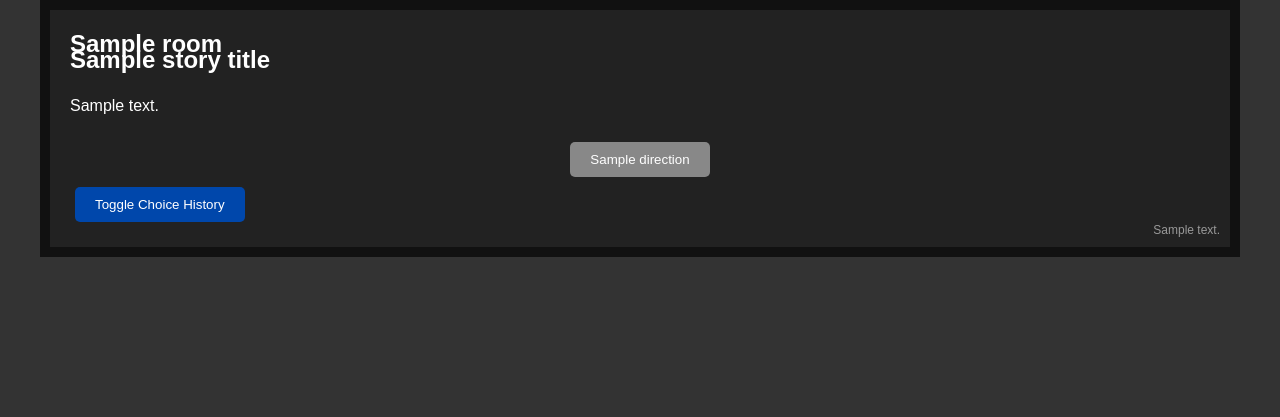
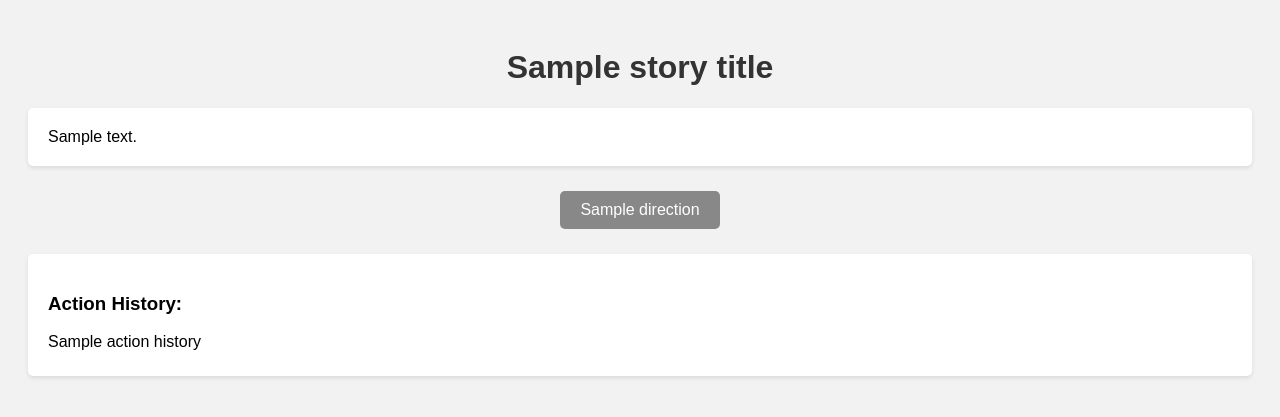
Before and after one commit to ViciousSquid/Adventure, a Flask app: template templates/adventure.html in a window 1280 px wide. Shown: the top 417 px of the page. Run offline with Flask 3, Linux system fonts and the light colour scheme; the template is opened without the code that fills it: most values are stand-ins (such as "Sample title", 1, 10 or a date in 2020); parts of the project's set-up code (start-up, migrations or seed data) failed here and were passed over; some libraries are stand-ins or nearby versions.

Commit message:
Add files via upload

```diff
--- a/templates/adventure.html
+++ b/templates/adventure.html
@@ -1,130 +1,102 @@
 <!DOCTYPE html>
 <html>
 <head>
-    <title>Adventure!</title>
+    <title>{{ story_title }}</title>
     <style>
         body {
             font-family: Arial, sans-serif;
-            background-color: #333;
-            color: #fff;
-            margin: 0;
-            padding: 0;
-            position: relative;
+            text-align: center;
+            padding: 20px;
+            background-color: #f2f2f2;
         }
 
-        .container {
-            max-width: 1200px;
-            margin: 0 auto;
-            padding: 20px;
-            background-color: #222;
-            border: 10px solid #111;
-            box-sizing: border-box;
-            position: relative;
+        h1 {
+            color: #333;
         }
 
-        .story-title {
-            font-size: 24px;
-            margin-bottom: 20px;
+        .content {
+            white-space: pre-wrap;
             text-align: left;
+            background-color: #fff;
+            padding: 20px;
+            border-radius: 5px;
+            box-shadow: 0 2px 4px rgba(0, 0, 0, 0.1);
         }
 
-        h2 {
-            position: absolute;
-            top: 20px;
-            left: 20px;
-            margin: 0;
+        .buttons {
+            margin-top: 20px;
+            display: flex;
+            justify-content: center;
+            flex-wrap: wrap;
         }
 
-        img {
-            max-width: 800px;
-            max-height: 600px;
-            height: auto;
-            display: block;
-            margin: 0 auto;
+        .buttons button {
+            margin: 5px;
+            padding: 10px 20px;
+            font-size: 16px;
+            border: none;
+            border-radius: 5px;
+            color: #fff;
+            cursor: pointer;
+            transition: background-color 0.3s ease;
         }
 
-        p {
-            line-height: 1.5;
+        .history {
+            margin-top: 20px;
+            text-align: left;
+            background-color: #fff;
+            padding: 20px;
+            border-radius: 5px;
+            box-shadow: 0 2px 4px rgba(0, 0, 0, 0.1);
         }
 
-        form {
-            text-align: center;
-        }
-
-        button {
-            padding: 10px 20px;
-            color: white;
-            border: none;
-            border-radius: 5px;
-            cursor: pointer;
-            margin: 5px;
-        }
-
-        button:hover {
-            background-color: #45a049;
-        }
-
-        #toggle-history {
-            background-color: #0047ab;
-        }
-
-        #toggle-history:hover {
-            background-color: #003a87;
-        }
-
-        #action-history {
-            display: none;
-        }
-
-        #action-history ul {
-            list-style-type: none;
-            padding: 0;
-        }
-
-        .new-branch-message {
-            position: absolute;
-            bottom: 10px;
-            right: 10px;
-            font-size: 12px;
-            color: #999;
+        .history-item {
+            margin-bottom: 5px;
         }
     </style>
 </head>
 <body>
-    <div class="container">
-        <h1 class="story-title">{{ story_title }}</h1>
-        <h2>{{ room.name }}</h2>
-        {% if room.image and room.image.strip() %}
+    <h1>{{ story_title }}</h1>
+    <div class="content">{{ content }}</div>
+
+    <div class="buttons">
+        {% for direction, room_data in exits %}
+        <button type="submit" name="direction" value="{{ direction }}" style="background-color: {{ button_color }};">{{ direction.capitalize() }}</button>
+        {% endfor %}
+    </div>
+
+    <form id="adventure-form" method="post">
+        <!-- Hidden inputs to maintain state -->
+        <input type="hidden" name="current_room" value="{{ room.name }}">
+        <input type="hidden" name="action_history" value="{{ action_history|join(',') }}">
+    </form>
+
+    {% if show_map %}
+    <div>
         <img src="{{ url_for('serve_image', filename=room.image) }}" alt="Room Image">
-        {% endif %}
-        {% for paragraph in content.split('\n') %}
-        <p>{{ paragraph }}</p>
+    </div>
+    {% endif %}
+
+    <div class="history">
+        <h3>Action History:</h3>
+        {% for room_name in action_history %}
+        <div class="history-item">{{ room_name }}</div>
         {% endfor %}
-        <h3></h3>
-        <form method="post" action="{{ url_for('adventure_game') }}">
-            {% for direction in exits %}
-            <button type="submit" name="direction" value="{{ direction }}" style="background-color: {{ button_color }};">{{ direction.capitalize() }}</button>
-            {% endfor %}
-        </form>
-        <button id="toggle-history">Toggle Choice History</button>
-        <div id="action-history">
-            <h3>History:</h3>
-            <ul>
-                {% for action in action_history %}
-                <li>{{ action }}</li>
-                {% endfor %}
-            </ul>
-        </div>
-        {% if new_branch_message %}
-        <div class="new-branch-message">{{ new_branch_message }}</div>
-        {% endif %}
     </div>
+
     <script>
-        const toggleHistoryButton = document.getElementById('toggle-history');
-        const actionHistoryDiv = document.getElementById('action-history');
+        const form = document.getElementById('adventure-form');
+        const buttons = document.querySelectorAll('.buttons button');
 
-        toggleHistoryButton.addEventListener('click', () => {
-            actionHistoryDiv.style.display = actionHistoryDiv.style.display === 'none' ? 'block' : 'none';
+        buttons.forEach(button => {
+            button.addEventListener('click', () => {
+                const directionInput = document.createElement('input');
+                directionInput.type = 'hidden';
+                directionInput.name = 'direction';
+                directionInput.value = button.value;
+                form.appendChild(directionInput);
+                form.submit();
+            });
         });
     </script>
 </body>
```
